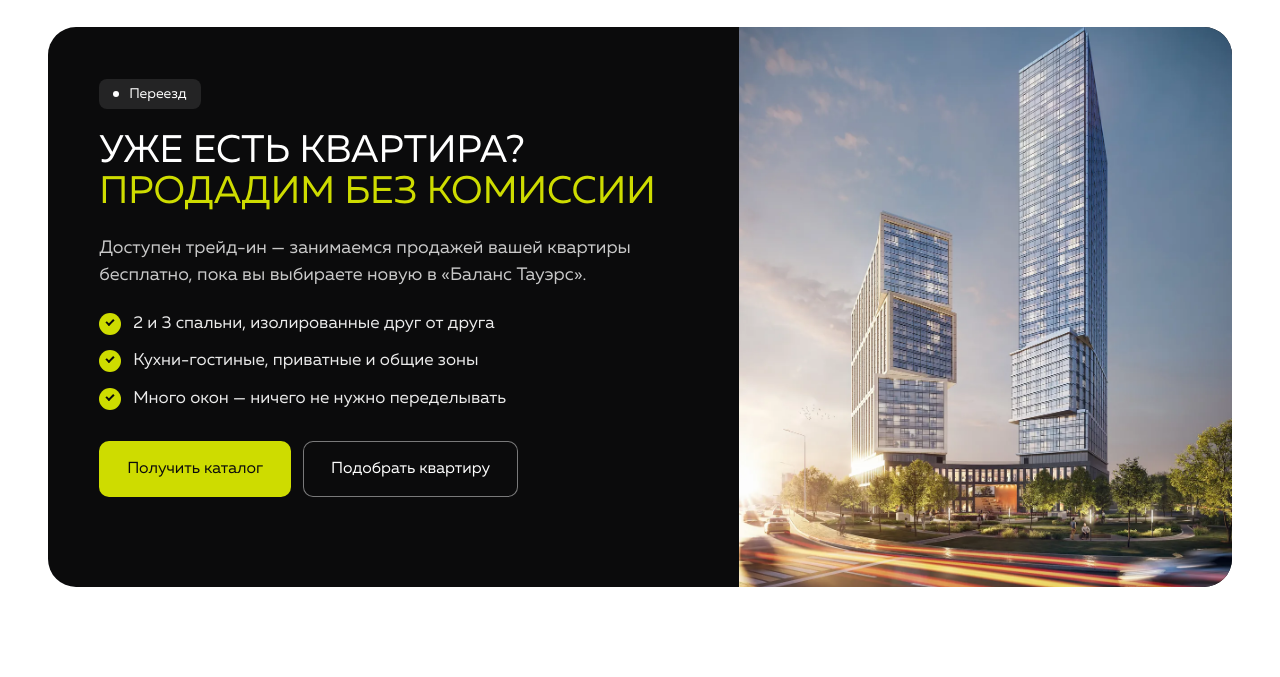
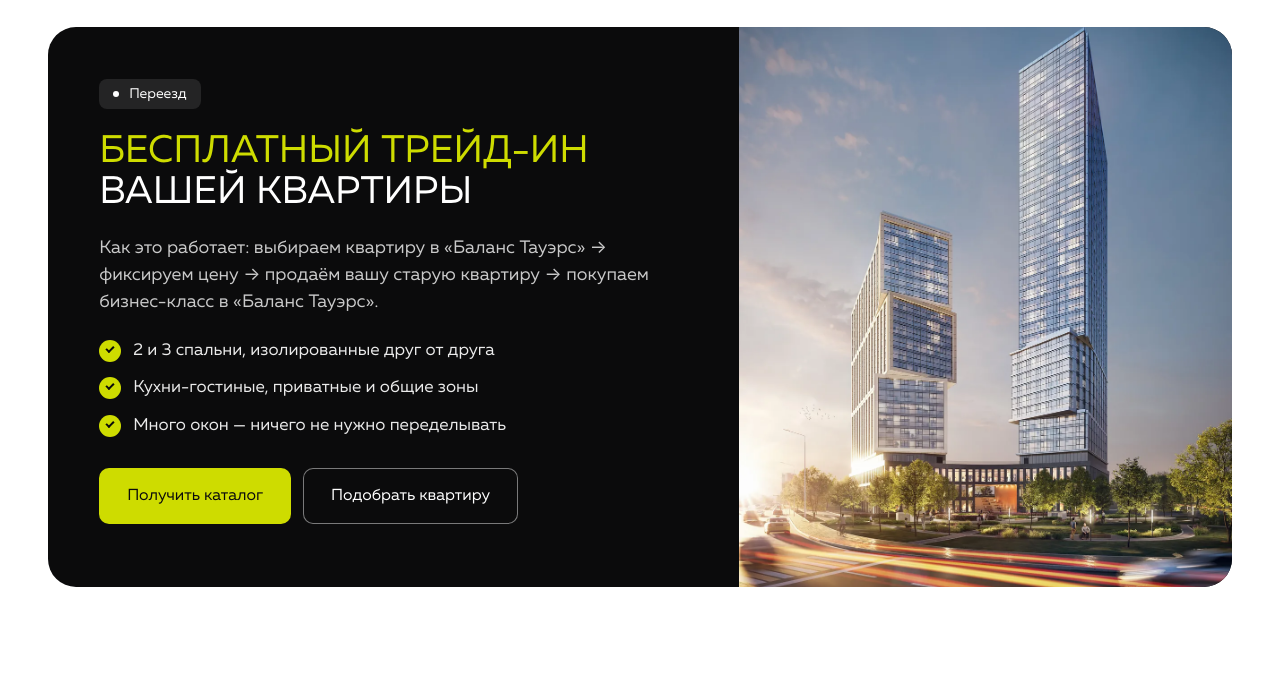
Before and after one commit to nellkhamid-cmd/balance-towers-family, a plain HTML site: page index.html in a window 1280 px wide. Shown: the part 2760-3437 px from the top of the page. Drawn offline with Linux system fonts and the light colour scheme.

Commit message:
Трейд-ин: заголовок «Бесплатный трейд-ин вашей квартиры» и шаги «Как это работает»
Co-Authored-By: Claude Opus 5.5 <noreply@anthropic.com>

```diff
--- a/index.html
+++ b/index.html
@@ -153,8 +153,8 @@
       <div class="move">
         <div class="move__text">
           <span class="tag tag--dark" data-fade>Переезд</span>
-          <h2 class="move__title" id="move-title" data-fade>Уже есть квартира?<br><span class="lime">Продадим без комиссии</span></h2>
-          <p data-fade>Доступен трейд-ин — занимаемся продажей вашей квартиры бесплатно, пока вы выбираете новую в «Баланс Тауэрс».</p>
+          <h2 class="move__title" id="move-title" data-fade><span class="lime">Бесплатный трейд-ин</span><br>вашей квартиры</h2>
+          <p data-fade>Как это работает: выбираем квартиру в «Баланс Тауэрс» → фиксируем цену → продаём вашу старую квартиру → покупаем бизнес-класс в «Баланс Тауэрс».</p>
           <ul class="ticks" data-fade>
             <li>2 и 3 спальни, изолированные друг от друга</li>
             <li>Кухни-гостиные, приватные и общие зоны</li>
```
